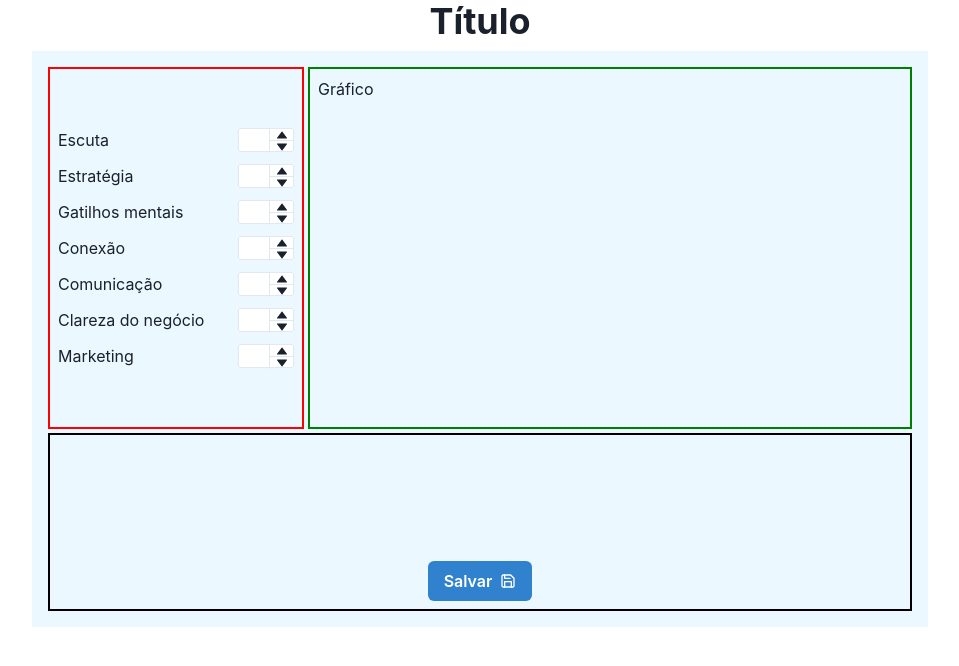
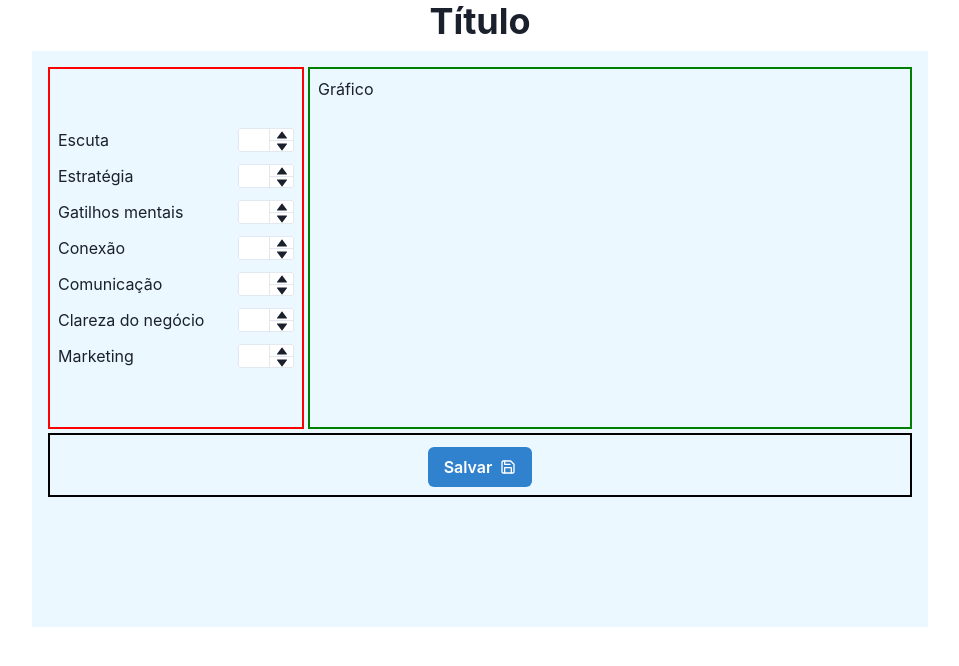
Before and after one commit to wellingtongmota/polar-area-chart, a React (Vite) app: page / in a window 1280 px wide. Shown: the top 666 px of the page, without its empty margins (160-1119 px from the left). Built offline with nearby package versions, Linux system fonts and the light colour scheme.

Commit message:
Adição de altura div do botão Salvar

```diff
--- a/src/App.jsx
+++ b/src/App.jsx
@@ -82,6 +82,7 @@ const App = () => {
         <Flex
           border='2px solid black'
           w='full'
+          maxH='16'
           justify='center'
           align='end'
           p={2}
```
